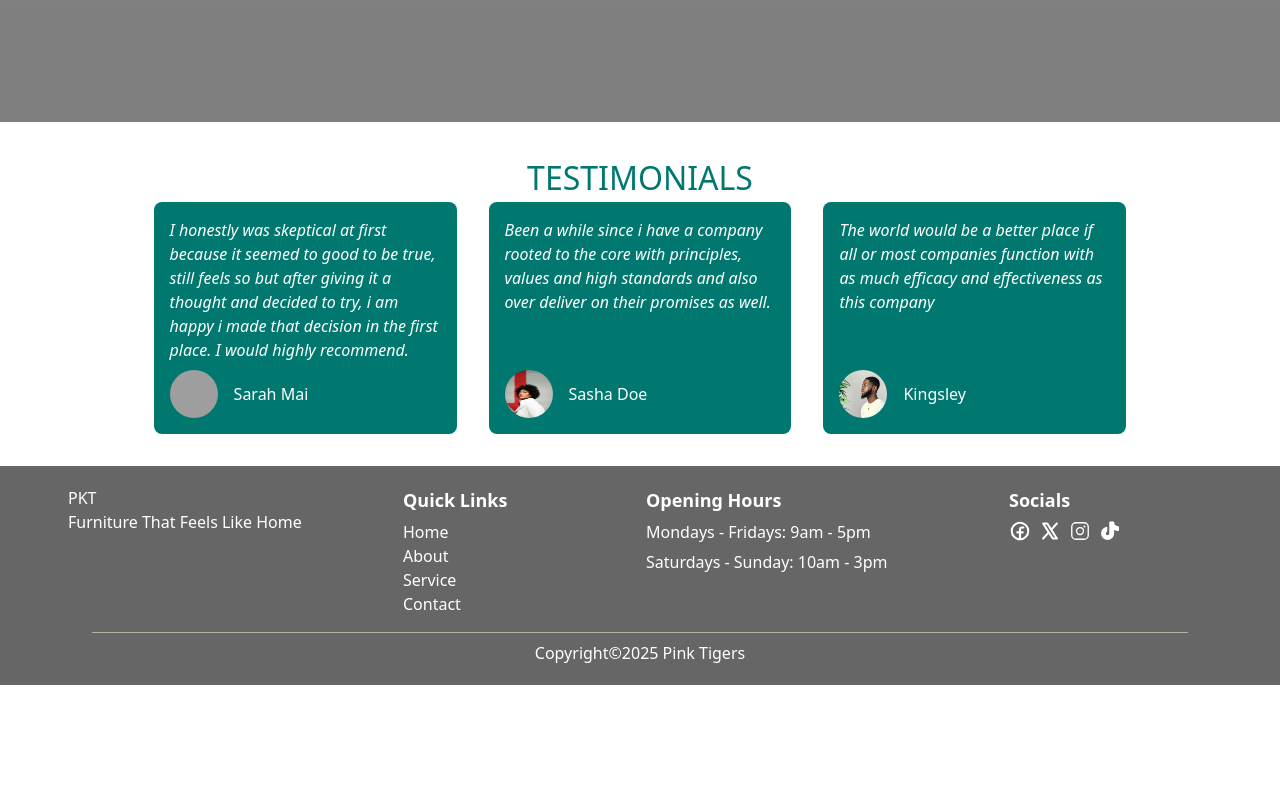
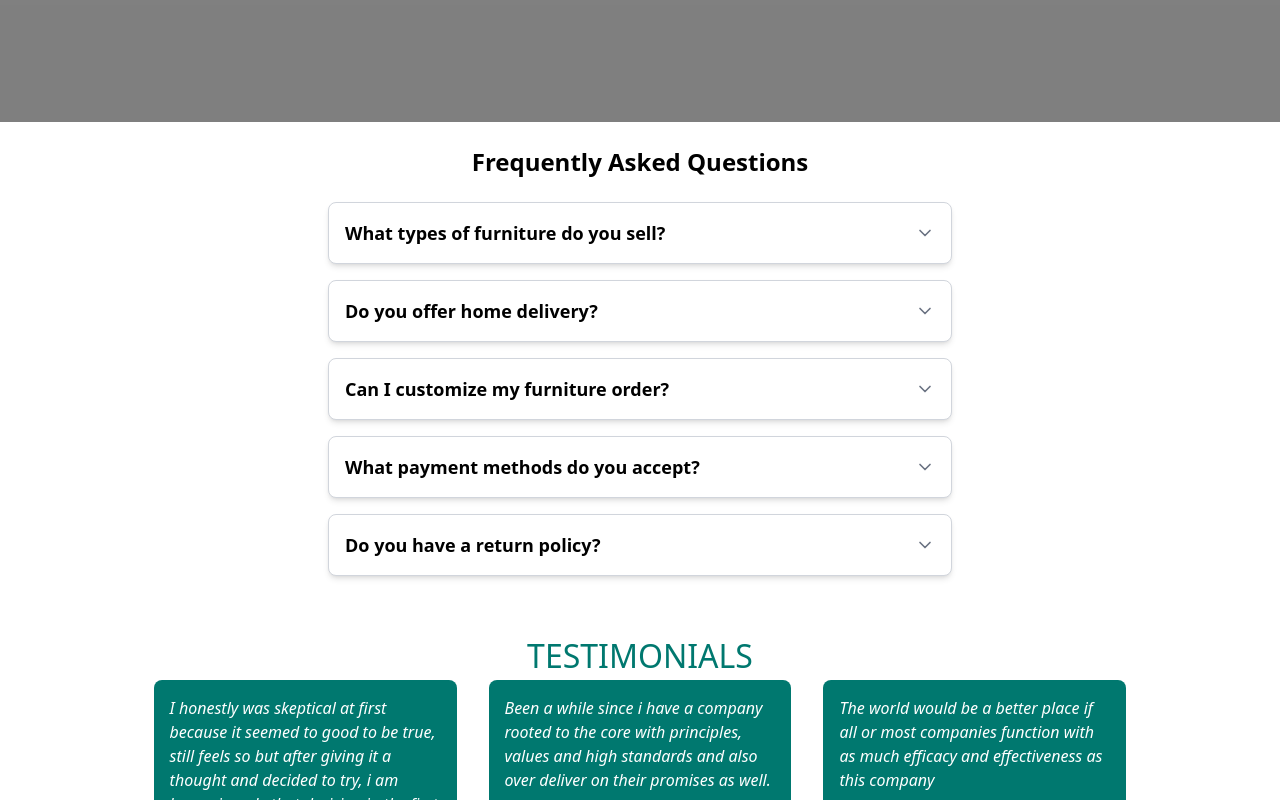
Before and after one commit to AgudaD/pink_tigers, a React (Vite) app: page / in a window 1280 px wide. Shown: the part 758-1558 px from the top of the page. Before the commit the page ends 1443 px from the top, so only its background shows below. Built offline with nearby package versions, Linux system fonts and the light colour scheme; grey boxes are pictures that could not be loaded.

Commit message:
FAQ Section

```diff
--- a/package.json
+++ b/package.json
@@ -12,6 +12,7 @@
   "dependencies": {
     "@phosphor-icons/react": "^2.1.7",
     "@tailwindcss/vite": "^4.0.15",
+    "lucide-react": "^0.485.0",
     "react": "^19.0.0",
     "react-dom": "^19.0.0",
     "tailwindcss": "^4.0.15"
--- a/src/App.jsx
+++ b/src/App.jsx
@@ -3,13 +3,14 @@ import Navbar from './components/Navbar'
 import Footer from './components/Footer'
 import Testimonial from './components/testimonial'
 import Herosection from './components/Herosection'
-
+import Faq from './components/Faq'
 
 function App() {
   return (
     <div>
       <Navbar />
       <Herosection />
+      <Faq />
       <Testimonial />
       <Footer/>
     </div>
--- a/src/components/FAQS.jsx
+++ /dev/null
@@ -1,7 +0,0 @@
-import React from 'react'
-
-export const FAQS = () => {
-  return (
-    <div>FAQS</div>
-  )
-}
--- /dev/null
+++ b/src/components/Faq.jsx
@@ -0,0 +1,69 @@
+import React, { useState } from "react";
+import { ChevronDown, ChevronUp } from "lucide-react";
+
+const faqs = [
+  {
+    question: "What types of furniture do you sell?",
+    answer:
+      "We offer a wide range of furniture including sofas, beds, dining tables, and office furniture.",
+  },
+  {
+    question: "Do you offer home delivery?",
+    answer:
+      "Yes! We provide fast and reliable home delivery for all our furniture products.",
+  },
+  {
+    question: "Can I customize my furniture order?",
+    answer:
+      "Absolutely! We offer customization options for select furniture pieces to match your style.",
+  },
+  {
+    question: "What payment methods do you accept?",
+    answer:
+      "We accept credit/debit cards, PayPal, and installment payments for selected purchases.",
+  },
+  {
+    question: "Do you have a return policy?",
+    answer:
+      "Yes! We offer a 7-day return policy for unused items in their original condition.",
+  },
+];
+
+const Faq = () => {
+  const [openIndex, setOpenIndex] = useState(null);
+
+  const toggleFAQ = (index) => {
+    setOpenIndex(openIndex === index ? null : index);
+  };
+
+  return (
+    <div className="max-w-2xl mx-auto p-6">
+      <h2 className="text-2xl font-bold text-center mb-6">
+        Frequently Asked Questions
+      </h2>
+      <div className="space-y-4">
+        {faqs.map((faq, index) => (
+          <div
+            key={index}
+            className="border border-gray-300 rounded-lg p-4 cursor-pointer bg-white shadow-md"
+            onClick={() => toggleFAQ(index)}
+          >
+            <div className="flex justify-between items-center">
+              <h3 className="text-lg font-semibold">{faq.question}</h3>
+              {openIndex === index ? (
+                <ChevronUp className="w-5 h-5 text-gray-500" />
+              ) : (
+                <ChevronDown className="w-5 h-5 text-gray-500" />
+              )}
+            </div>
+            {openIndex === index && (
+              <p className="mt-2 text-gray-600">{faq.answer}</p>
+            )}
+          </div>
+        ))}
+      </div>
+    </div>
+  );
+};
+
+export default Faq;
```
Also changed, not shown: 1 other file (tests, documents, lock files or other folders).
